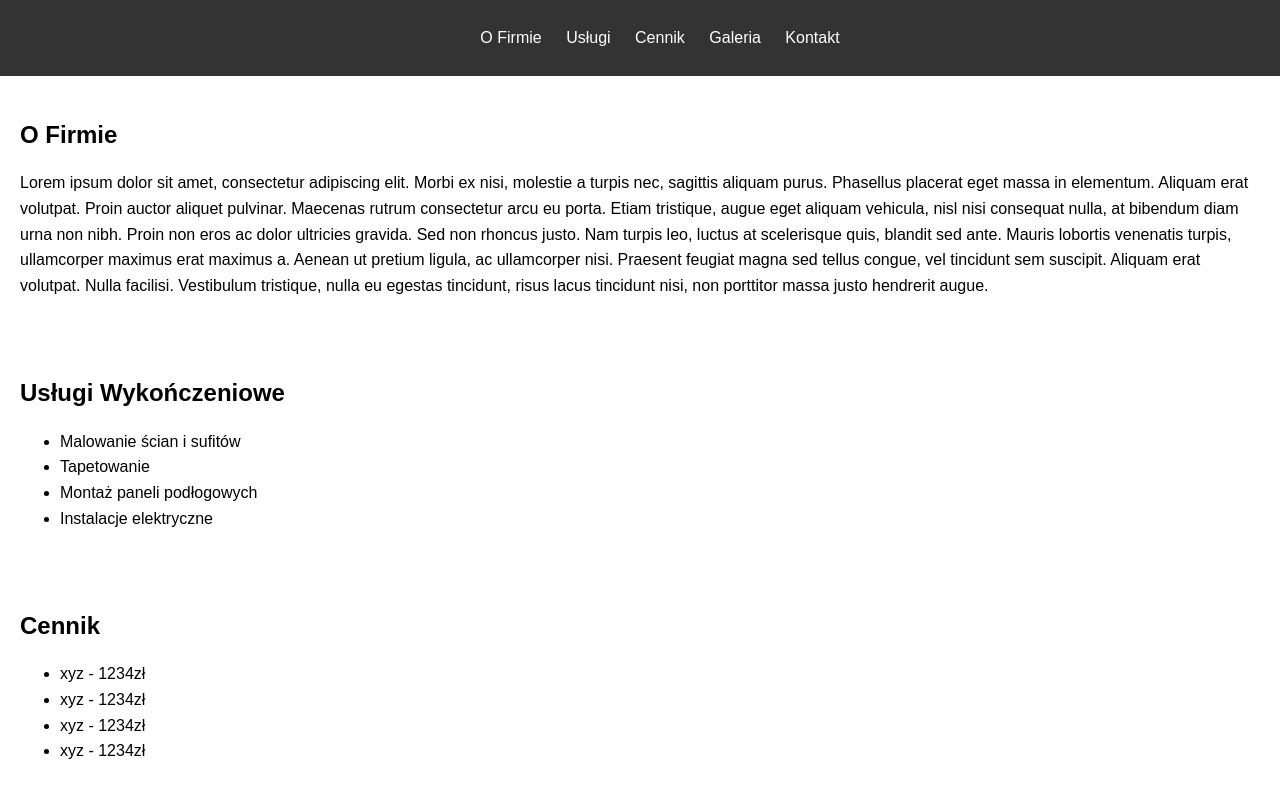
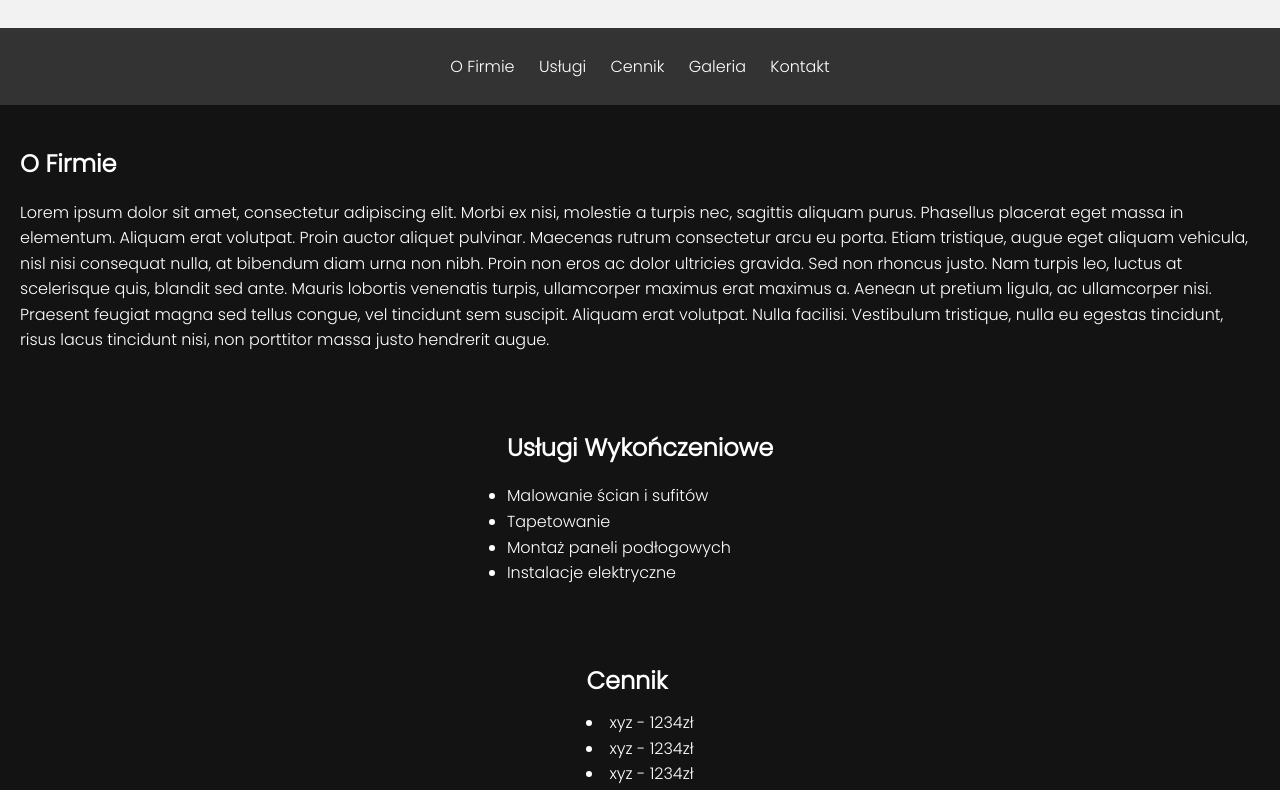
Before and after one commit to AdamBurchart/AdamBurchart.github.io, a plain HTML site: page index.html in a window 1280 px wide. Shown: the part 200-990 px from the top of the page. Drawn offline with Linux system fonts and the light colour scheme.

Commit message:
Add files via upload

```diff
--- /dev/null
+++ b/app.js
@@ -0,0 +1,14 @@
+const observer = new IntersectionObserver((entries) => {
+    entries.forEach((entry) => {
+        console.log(entry)
+        if (entry.isIntersecting) {
+            entry.target.classList.add('show');
+        } else {
+            entry.target.classList.remove('show');
+        }
+
+    });
+});
+
+const hiddenElements = document.querySelectorAll('.anm');
+hiddenElements.forEach((el) => observer.observe(el))
--- a/index.html
+++ b/index.html
@@ -7,8 +7,10 @@
   <link rel="stylesheet" href="styles.css">
   <link rel="preconnect" href="https://fonts.googleapis.com">
   <link rel="preconnect" href="https://fonts.gstatic.com" crossorigin>
-  <link href="https://fonts.googleapis.com/css2?family=Kanit:wght@700&display=swap" rel="stylesheet">
-  <script src="script.js" defer></script></head>
+  <link href="https://fonts.googleapis.com/css2?family=Kanit:wght@700&family=Poppins:wght@300&display=swap" rel="stylesheet">
+  <script src="script.js" defer></script>
+  <script src="app.js" defer></script>
+</head>
 <body>
   <header>
     <div class="logo">
@@ -29,11 +31,17 @@
   </nav>
 
   <section id="about">
+    <div class="anm1">
+      <div class= "anm">
       <h2>O Firmie</h2>
      <p>Lorem ipsum dolor sit amet, consectetur adipiscing elit. Morbi ex nisi, molestie a turpis nec, sagittis aliquam purus. Phasellus placerat eget massa in elementum. Aliquam erat volutpat. Proin auctor aliquet pulvinar. Maecenas rutrum consectetur arcu eu porta. Etiam tristique, augue eget aliquam vehicula, nisl nisi consequat nulla, at bibendum diam urna non nibh. Proin non eros ac dolor ultricies gravida. Sed non rhoncus justo. Nam turpis leo, luctus at scelerisque quis, blandit sed ante. Mauris lobortis venenatis turpis, ullamcorper maximus erat maximus a. Aenean ut pretium ligula, ac ullamcorper nisi. Praesent feugiat magna sed tellus congue, vel tincidunt sem suscipit. Aliquam erat volutpat. Nulla facilisi. Vestibulum tristique, nulla eu egestas tincidunt, risus lacus tincidunt nisi, non porttitor massa justo hendrerit augue.</p>
+    </div>
+  </div>
   </section>
 
   <section id="services">
+    <div class="anm1">
+      <div class="anm">
         <h2>Usługi Wykończeniowe</h2>
         <ul>
         <li>Malowanie ścian i sufitów</li>
@@ -42,20 +50,26 @@
         <li>Instalacje elektryczne</li>
         <!-- Dodaj usługi, które oferujesz -->
         </ul>
+      </div>
+    </div>
   </section>
 
   <section id="cennik">
+    <div class="anm1">
+      <div class="anm">
         <h2>Cennik</h2>
-    <ul>
+
         <li>xyz - 1234zł</li>
         <li>xyz - 1234zł</li>
         <li>xyz - 1234zł</li>
         <li>xyz - 1234zł</li>
       <!-- Dodaj cennik jaki oferujesz -->
-    </ul>
+      </div>
+    </div>
   </section>
 
   <section id="gallery">
+  <div class="anm">
     <h2>Galeria Zdjęć</h2>
     <div class="carousel" data-carousel>
       <button class="carousel-button prev" data-carousel-button="prev">&#8656;</button>
@@ -72,9 +86,11 @@
         </li>
       </ul>
     </div>
+  </div>
   </section>
 
   <section id="contact">
+  <div class="anm">
     <h2>Kontakt</h2>
     <form>
       <label for="name">Imię i Nazwisko:</label>
@@ -88,6 +104,7 @@
 
       <button type="submit">Wyślij</button>
     </form>
+  </div>
   </section>
 
   <footer>
--- a/styles.css
+++ b/styles.css
@@ -16,22 +16,34 @@ body {
 
   header h1 {
     font-size: 28px;
-    margin: 10px 0;
-    font-family: 'Kanit';font-size: 44px;
+    font-family: 'Kanit';
+    font-size: 44px;
+  }
+
+  header h2 {
+    font-family: 'Poppins', sans-serif;
   }
 
   /* Styl dla nawigacji */
   nav {
     background-color: #333;
     color: #fff;
+    display: grid;
     text-align: center;
     padding: 10px;
+    font-family: 'Poppins', sans-serif;
   }
+  ul {
+    display: block;
+    list-style-type: disc;
+    padding: 0px;
+
+}
 
   nav a {
     color: #fff;
     text-decoration: none;
-    margin: 0 10px;
+    margin: 10px 10px;
   }
 
   nav a:hover {
@@ -39,8 +51,26 @@ body {
   }
 
   /* Styl dla sekcji "O Firmie" i "Usługi" */
+  .anm {
+    transition: all 2s;
+    filter: blur(5px);
+    transform: translateX(-100%)
+  }
+  .show {
+    opacity: 1;
+    filter: blur(0);
+    transform: translateX(0)
+  }
+  .anm1 {
+    display: grid;
+    align-content: center;
+    place-items: center;
+  }
   section {
     padding: 20px;
+    background-color: #131313;
+    color: white;
+    font-family: 'Poppins', sans-serif;
   }
 
   section h2 {
@@ -54,6 +84,8 @@ body {
     max-width: 960px;
     height: 50vh;
     position: relative;
+    margin: auto;
+    width: 50%;
   }
 
   .carousel > ul {
@@ -120,7 +152,8 @@ body {
   form {
     display: flex;
     flex-direction: column;
-    max-width: 400px;
+    max-width: 500px;
+    min-width: 380px;
     margin: 0 auto;
   }
 
```
Lines whose indentation alone changed are shown as unchanged.
